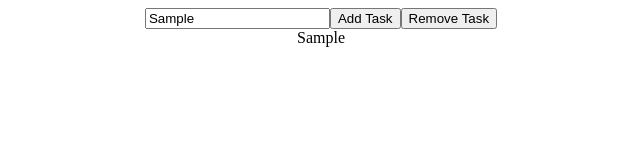
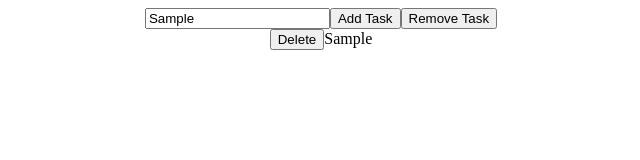
Before and after one commit to sethipriyanshu/reactjs, a React (Create React App) app: page / in a window 1280 px wide. Both pictures are taken after typing "Sample" into the empty fields and a click on the button "Add Task". Shown: the top 160 px of the page, without its empty margins (319-959 px from the left). Built offline with nearby package versions, Linux system fonts and the light colour scheme.

Commit message:
add feature

```diff
--- a/src/App.js
+++ b/src/App.js
@@ -10,17 +10,15 @@ function App() {
   }
 
   const addItem = () =>{
-    const newToDoList = [...todolist, newtask];
-    setToDoList(newToDoList);
+    setToDoList([...todolist, newtask]);
   }
 
   function checkValidity(task){
     return task !== newtask;
   }
 
-  const removeItem = () =>{
-    const newToDoList = todolist.filter(checkValidity);
-    setToDoList(newToDoList);
+  const removeItem = (task) =>{
+    setToDoList(todolist.filter(checkValidity));
   }
 
   return (
@@ -32,7 +30,7 @@ function App() {
       </div>
       <div className='list'>
         {todolist.map((task, index) => (
-          <div key={index}>{task}</div>
+          <div key={index}><button onClick={() => removeItem(task)}>Delete</button>{task}</div>
         ))}
       </div>
     </div>
```
